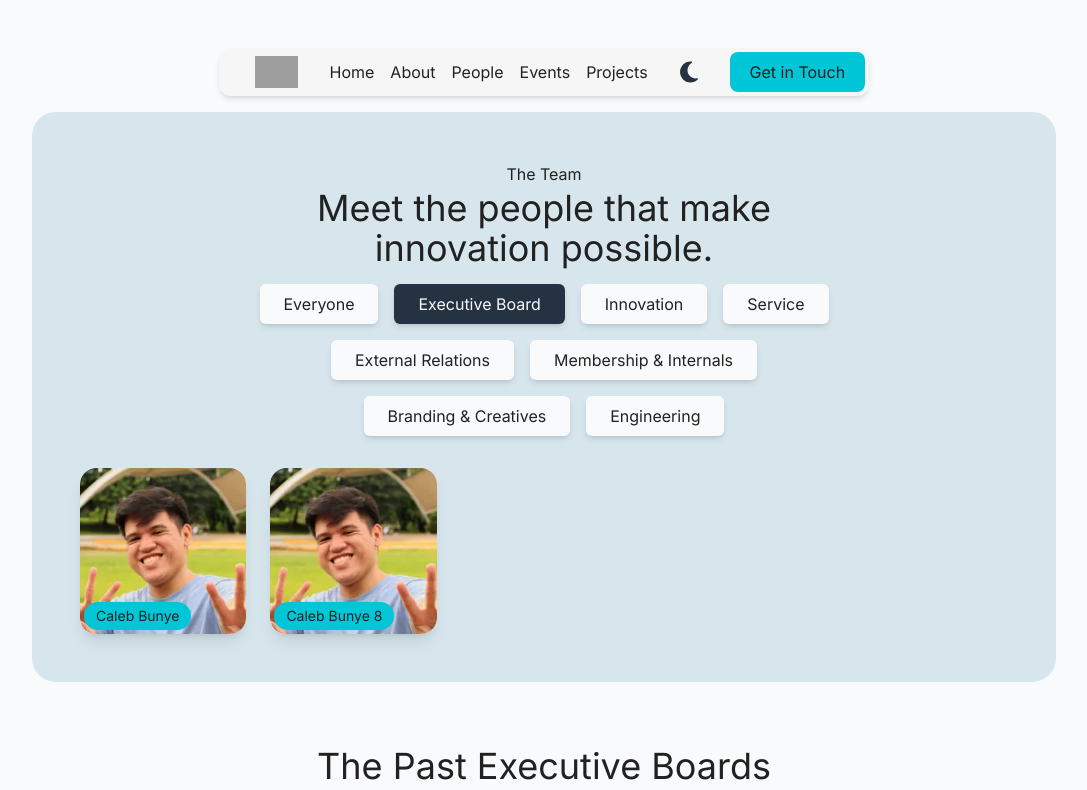
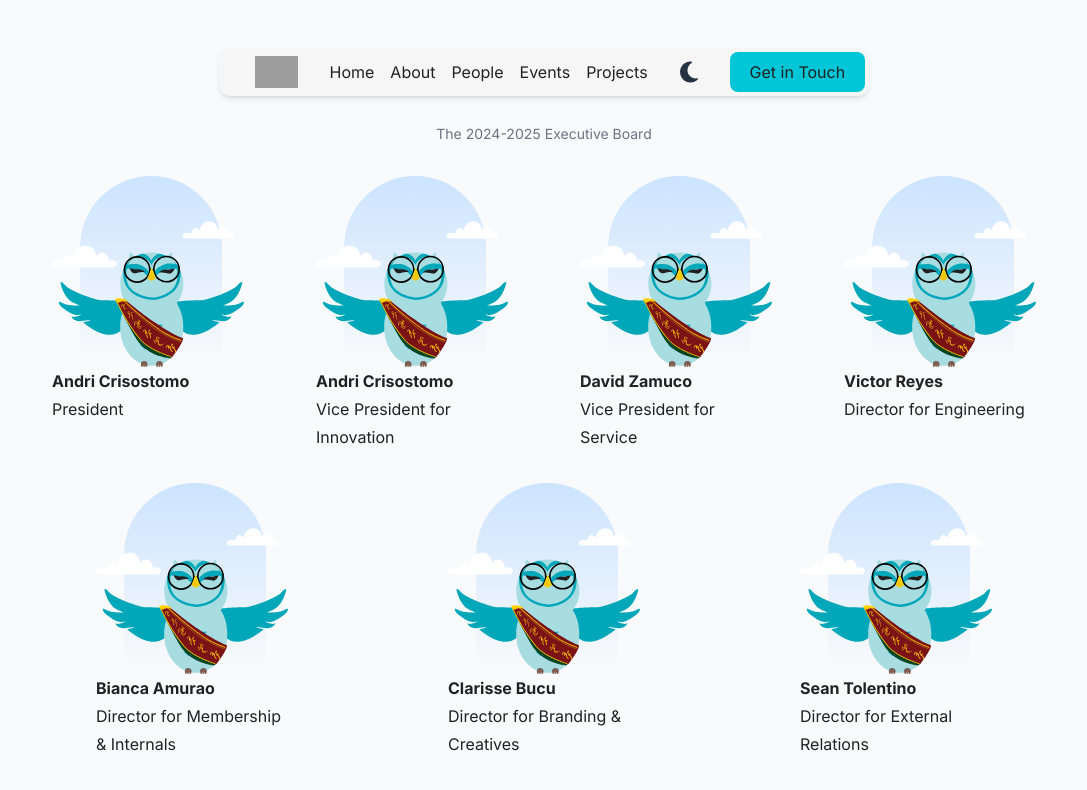
Before and after one commit to up-csi/up-csi.github.io, a SvelteKit app: page /people in a window 1280 px wide. Shown: the top 790 px of the page, without its empty margins (96-1183 px from the left). Built offline with nearby package versions, Linux system fonts and the light colour scheme; grey boxes are pictures that could not be loaded.

Commit message:
feat: add .bex

```diff
--- a/src/routes/people/+page.svelte
+++ b/src/routes/people/+page.svelte
@@ -12,6 +12,7 @@
     import eyronTanael from '$lib/people/eyron-tanael.webp';
     import hansLorico from '$lib/people/hans-lorico.webp';
     import jellyRaborar from '$lib/people/jelly-raborar.webp';
+    import lino from '$lib/lino-hero.svg'
 
     import arrowUpDark from "$lib/icons/arrowupdark.svg";
     import arrowUpLight from "$lib/icons/arrowuplight.svg";
@@ -24,6 +25,25 @@
 </script>
 
 <section>
+    <section class="mb-8 prose flex max-w-none flex-col gap-8">
+        <figure class="m-0 flex flex-col items-center">
+            <!-- <picture class="max-w-3xl">
+                <source type="image/webp" srcset={execSmall} media="(max-width:640px)" />
+                <source type="image/webp" srcset={execMedium} />
+                <img src={execFull} width="1568" height="1203" alt="The Executive Board" />
+            </picture> -->
+            <figcaption>The 2024-2025 Executive Board</figcaption>
+        </figure>
+        <section class="not-prose flex flex-wrap justify-around gap-8">
+            <Exec src={lino} alt="Andri Crisostomo" pos="President" />
+            <Exec src={lino} alt="Andri Crisostomo" pos="Vice President for Innovation" />
+            <Exec src={lino} alt="David Zamuco" pos="Vice President for Service" />
+            <Exec src={lino} alt="Victor Reyes" pos="Director for Engineering" />
+            <Exec src={lino} alt="Bianca Amurao" pos="Director for Membership & Internals" />
+            <Exec src={lino} alt="Clarisse Bucu" pos="Director for Branding & Creatives" />
+            <Exec src={lino} alt="Sean Tolentino" pos="Director for External Relations" />
+        </section>
+    </section>
     <TeamPanel />
 </section>
 <section>
```
